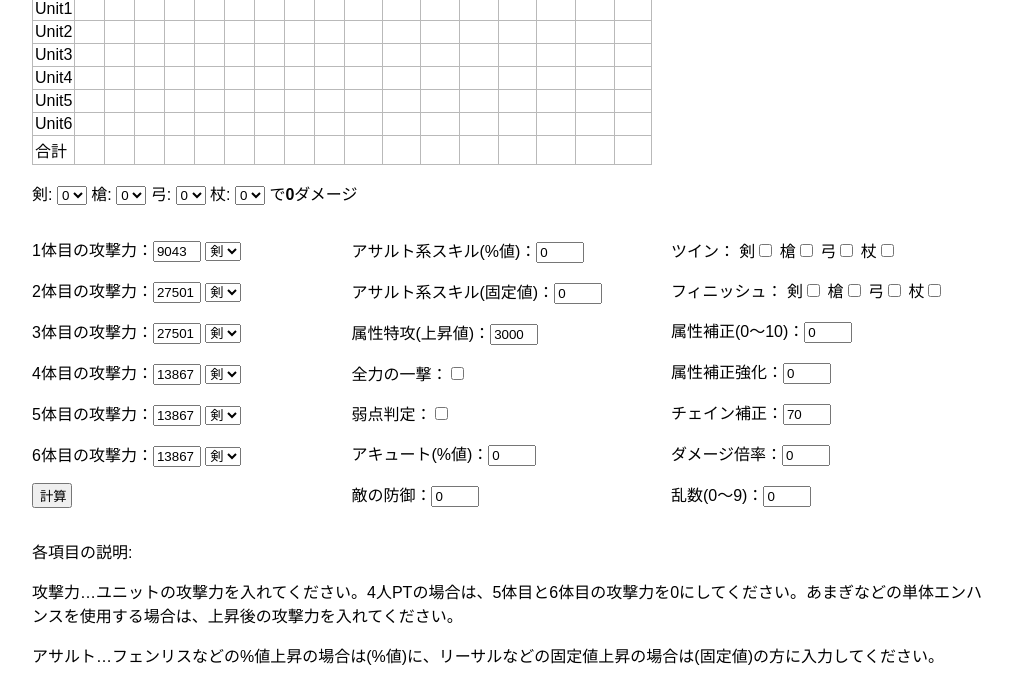
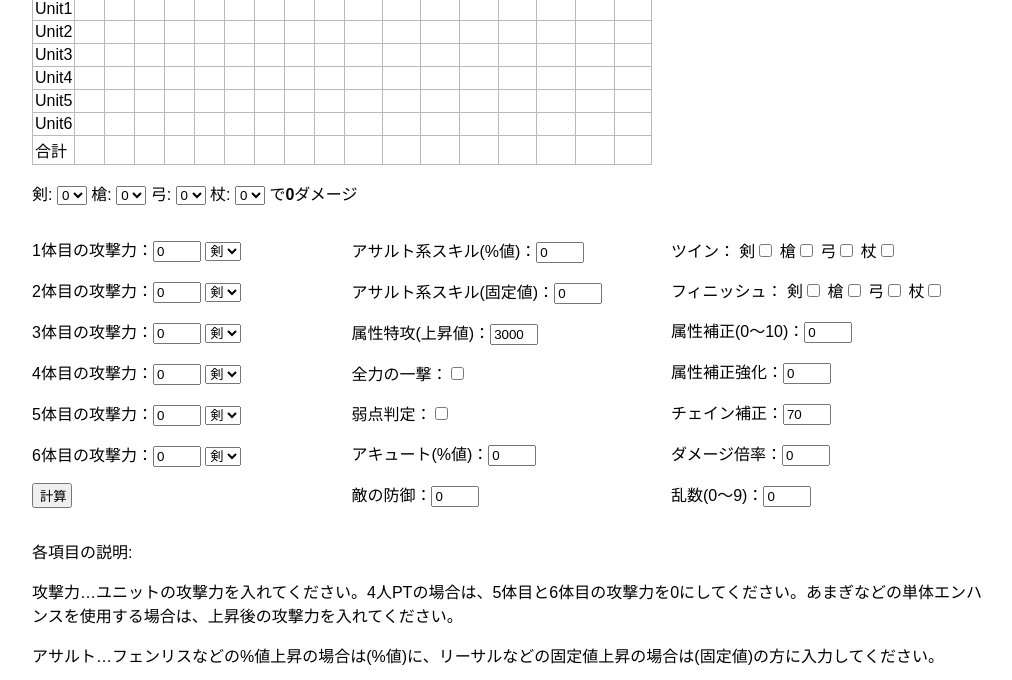
Before and after one commit to mint149/roadraDamageCalc, a plain HTML site: page index.htm in a window 1280 px wide. Shown: the part 107-787 px from the top of the page, without its empty margins (128-1140 px from the left). Drawn offline with Linux system fonts and the light colour scheme.

Commit message:
初期値があまぎパだったのを変更。

```diff
--- a/index.htm
+++ b/index.htm
@@ -225,7 +225,7 @@
 			</p>
 
 			<div class="menu" id="units">
-				<p>1体目の攻撃力：<input class="option" id="unit1atk" value=9043>
+				<p>1体目の攻撃力：<input class="option" id="unit1atk" value=0>
 					<select name="unit1job">
 						<option value=0 selected>剣</option>
 						<option value=1>槍</option>
@@ -233,7 +233,7 @@
 						<option value=3>杖</option>
 					</select>
 				</p>
-				<p>2体目の攻撃力：<input class="option" id="unit2atk" value=27501>
+				<p>2体目の攻撃力：<input class="option" id="unit2atk" value=0>
 					<select name="unit2job">
 						<option value=0 selected>剣</option>
 						<option value=1>槍</option>
@@ -241,7 +241,7 @@
 						<option value=3>杖</option>
 					</select>
 				</p>
-				<p>3体目の攻撃力：<input class="option" id="unit3atk" value=27501>
+				<p>3体目の攻撃力：<input class="option" id="unit3atk" value=0>
 					<select name="unit3job">
 						<option value=0 selected>剣</option>
 						<option value=1>槍</option>
@@ -249,7 +249,7 @@
 						<option value=3>杖</option>
 					</select>
 				</p>
-				<p>4体目の攻撃力：<input class="option" id="unit4atk" value=13867>
+				<p>4体目の攻撃力：<input class="option" id="unit4atk" value=0>
 					<select name="unit4job">
 						<option value=0 selected>剣</option>
 						<option value=1>槍</option>
@@ -257,7 +257,7 @@
 						<option value=3>杖</option>
 					</select>
 				</p>
-				<p>5体目の攻撃力：<input class="option" id="unit5atk" value=13867>
+				<p>5体目の攻撃力：<input class="option" id="unit5atk" value=0>
 					<select name="unit5job">
 						<option value=0 selected>剣</option>
 						<option value=1>槍</option>
@@ -265,7 +265,7 @@
 						<option value=3>杖</option>
 					</select>
 				</p>
-				<p>6体目の攻撃力：<input class="option" id="unit6atk" value=13867>
+				<p>6体目の攻撃力：<input class="option" id="unit6atk" value=0>
 					<select name="unit6job">
 						<option value=0 selected>剣</option>
 						<option value=1>槍</option>
--- a/js/main.js
+++ b/js/main.js
@@ -20,11 +20,11 @@ var damagePerPanel = new Array(16);
 var assault = 0;
 var damageBairitu = 0;
 var assaultNum = 0;
-var tokkou = 3000;
+var tokkou = 0;
 var zenryoku = 1;
 var weak = 0;
 var akyuto = 0;
-var hosei = 70;
+var hosei = 0;
 var element = 0;
 var defence = 0;
 var chain = [100,60,50,40,40,40,40,30,30,30,30,30,30,30,30,30];
```
